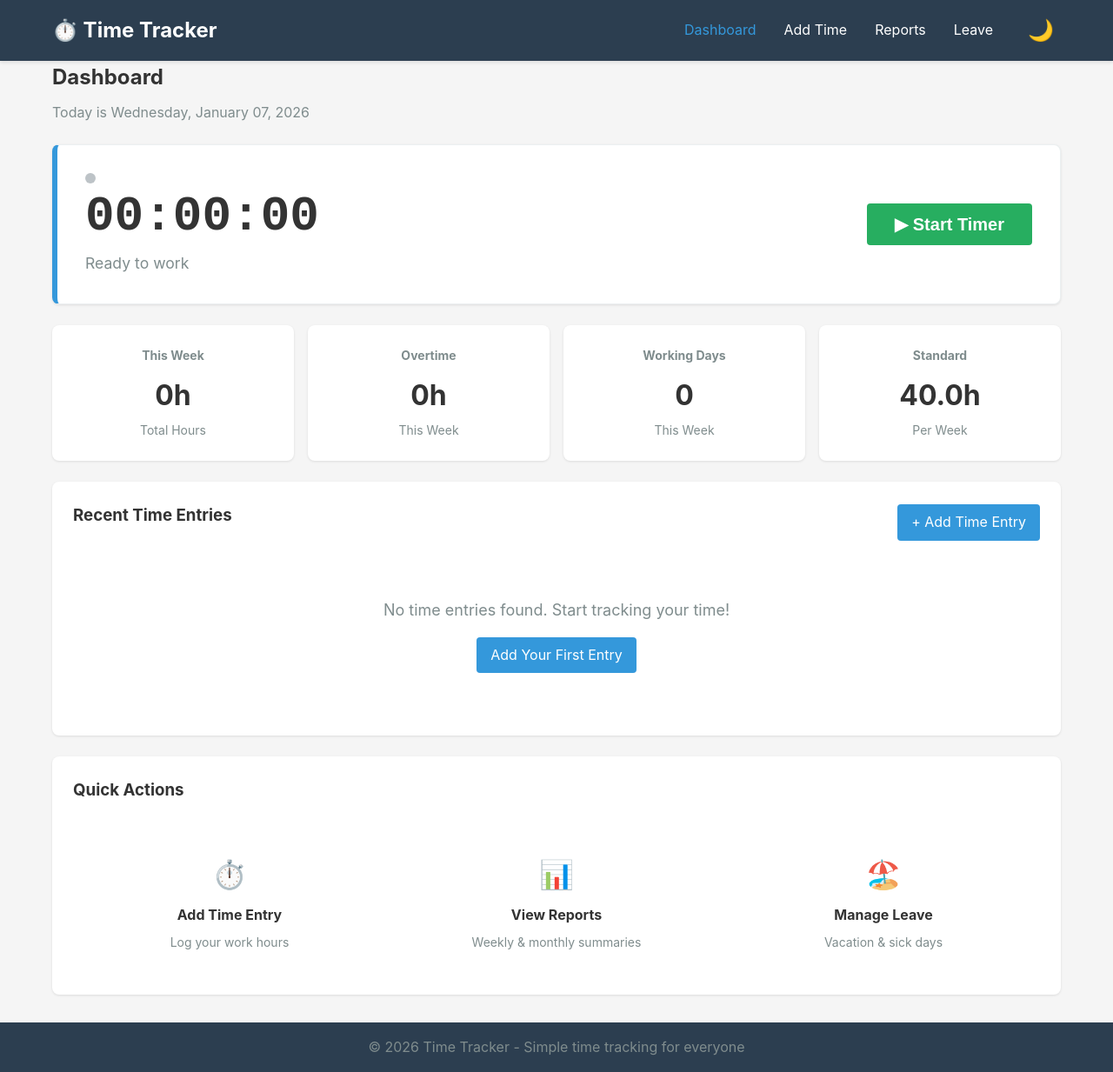
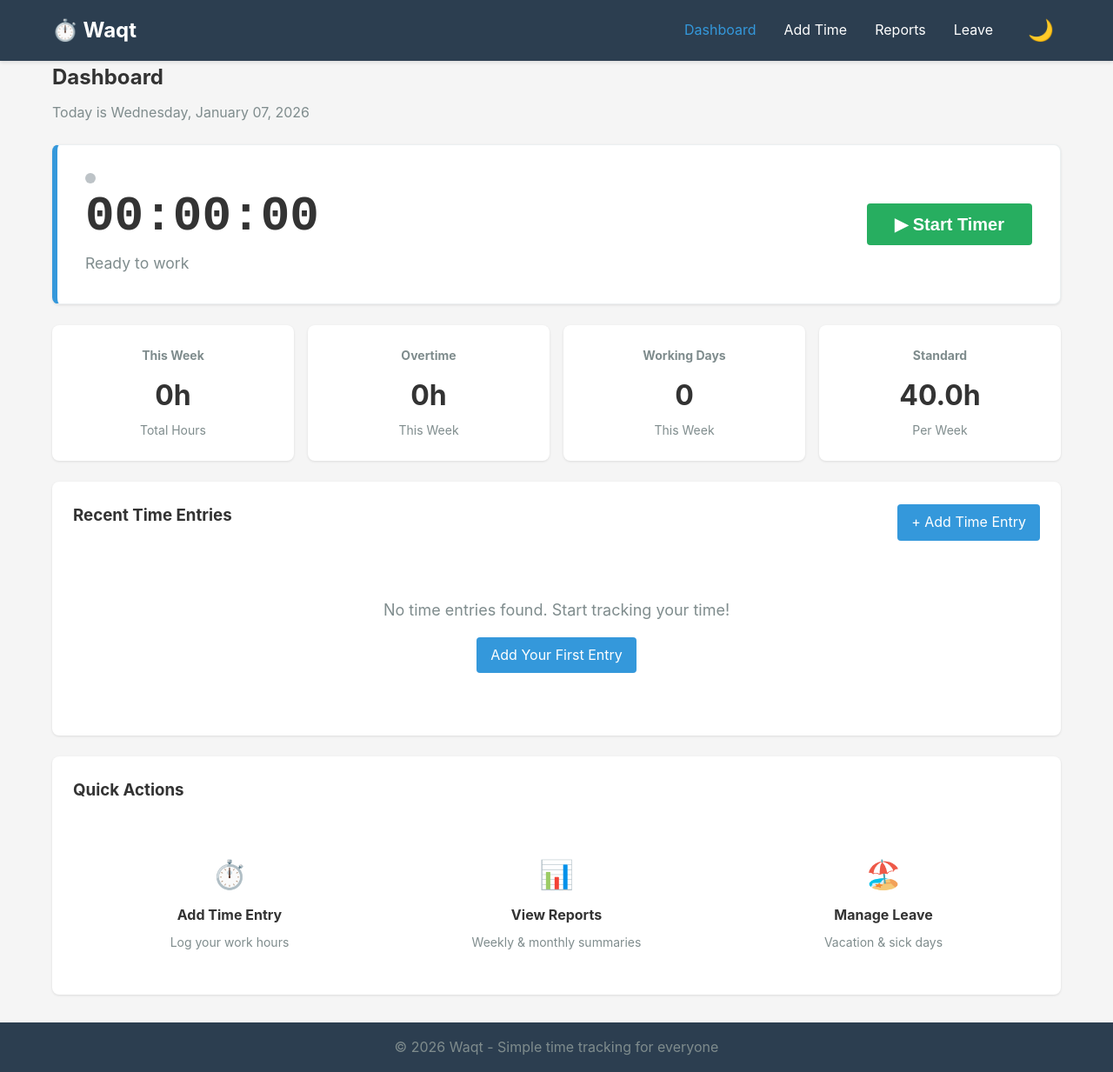
Before and after one commit to GMouaad/waqt, a Flask app: page / in a window 1280 px wide. Shown: the whole page at 87% size. Run offline with Flask 3, Linux system fonts and the light colour scheme; data that the repository does not hold is empty.

Commit message:
Update branding in templates and documentation files
Co-authored-by: GMouaad <22234383+GMouaad@users.noreply.github.com>

```diff
--- a/src/waqtracker/templates/base.html
+++ b/src/waqtracker/templates/base.html
@@ -3,13 +3,13 @@
 <head>
     <meta charset="UTF-8">
     <meta name="viewport" content="width=device-width, initial-scale=1.0">
-    <title>{% block title %}Time Tracker{% endblock %}</title>
+    <title>{% block title %}Waqt{% endblock %}</title>
     <link rel="stylesheet" href="{{ url_for('static', filename='css/style.css') }}">
 </head>
 <body>
     <nav class="navbar" data-testid="navbar">
         <div class="container">
-            <h1 class="logo" data-testid="logo">⏱️ Time Tracker</h1>
+            <h1 class="logo" data-testid="logo">⏱️ Waqt</h1>
             <ul class="nav-links">
                 <li><a href="{{ url_for('main.index') }}" data-testid="nav-dashboard" {% if request.endpoint == 'main.index' %}class="active"{% endif %}>Dashboard</a></li>
                 <li><a href="{{ url_for('main.time_entry') }}" data-testid="nav-time-entry" {% if request.endpoint == 'main.time_entry' %}class="active"{% endif %}>Add Time</a></li>
@@ -42,7 +42,7 @@
 
     <footer>
         <div class="container">
-            <p>&copy; 2026 Time Tracker - Simple time tracking for everyone</p>
+            <p>&copy; 2026 Waqt - Simple time tracking for everyone</p>
         </div>
     </footer>
 
--- a/src/waqtracker/templates/dashboard.html
+++ b/src/waqtracker/templates/dashboard.html
@@ -1,6 +1,6 @@
 {% extends "base.html" %}
 
-{% block title %}Dashboard - Time Tracker{% endblock %}
+{% block title %}Dashboard - Waqt{% endblock %}
 
 {% block content %}
 <div class="dashboard" data-testid="dashboard">
--- a/src/waqtracker/templates/leave.html
+++ b/src/waqtracker/templates/leave.html
@@ -1,6 +1,6 @@
 {% extends "base.html" %}
 
-{% block title %}Leave Management - Time Tracker{% endblock %}
+{% block title %}Leave Management - Waqt{% endblock %}
 
 {% block content %}
 <div class="leave-page" data-testid="leave-page">
--- a/src/waqtracker/templates/reports.html
+++ b/src/waqtracker/templates/reports.html
@@ -1,6 +1,6 @@
 {% extends "base.html" %}
 
-{% block title %}Reports - Time Tracker{% endblock %}
+{% block title %}Reports - Waqt{% endblock %}
 
 {% block content %}
 <div class="reports-page" data-testid="reports-page">
--- a/src/waqtracker/templates/time_entry.html
+++ b/src/waqtracker/templates/time_entry.html
@@ -1,6 +1,6 @@
 {% extends "base.html" %}
 
-{% block title %}Add Time Entry - Time Tracker{% endblock %}
+{% block title %}Add Time Entry - Waqt{% endblock %}
 
 {% block content %}
 <div class="form-page" data-testid="time-entry-page">
```
Also changed, not shown: .devcontainer/README.md, .gemini/GEMINI.md.
